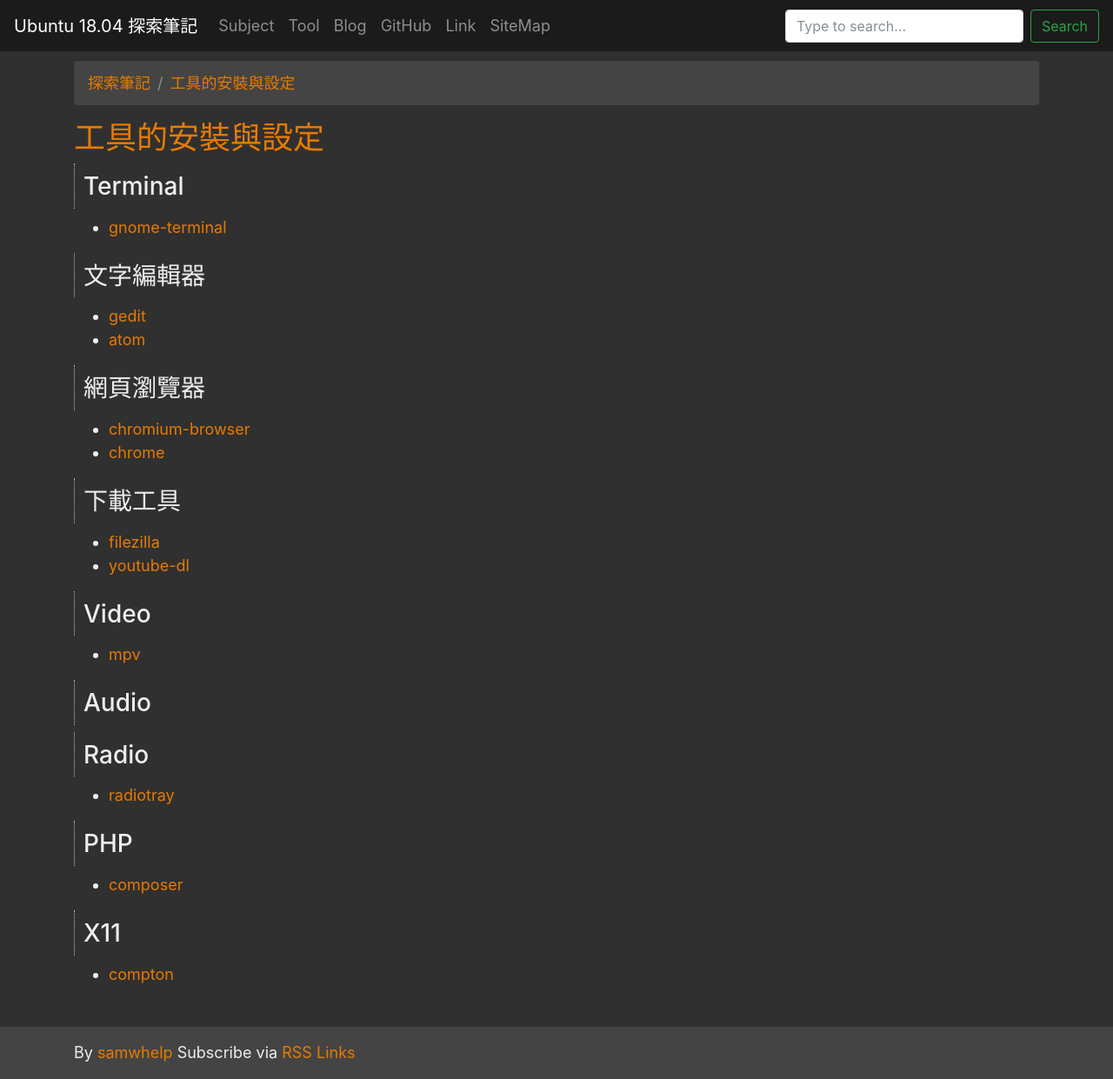
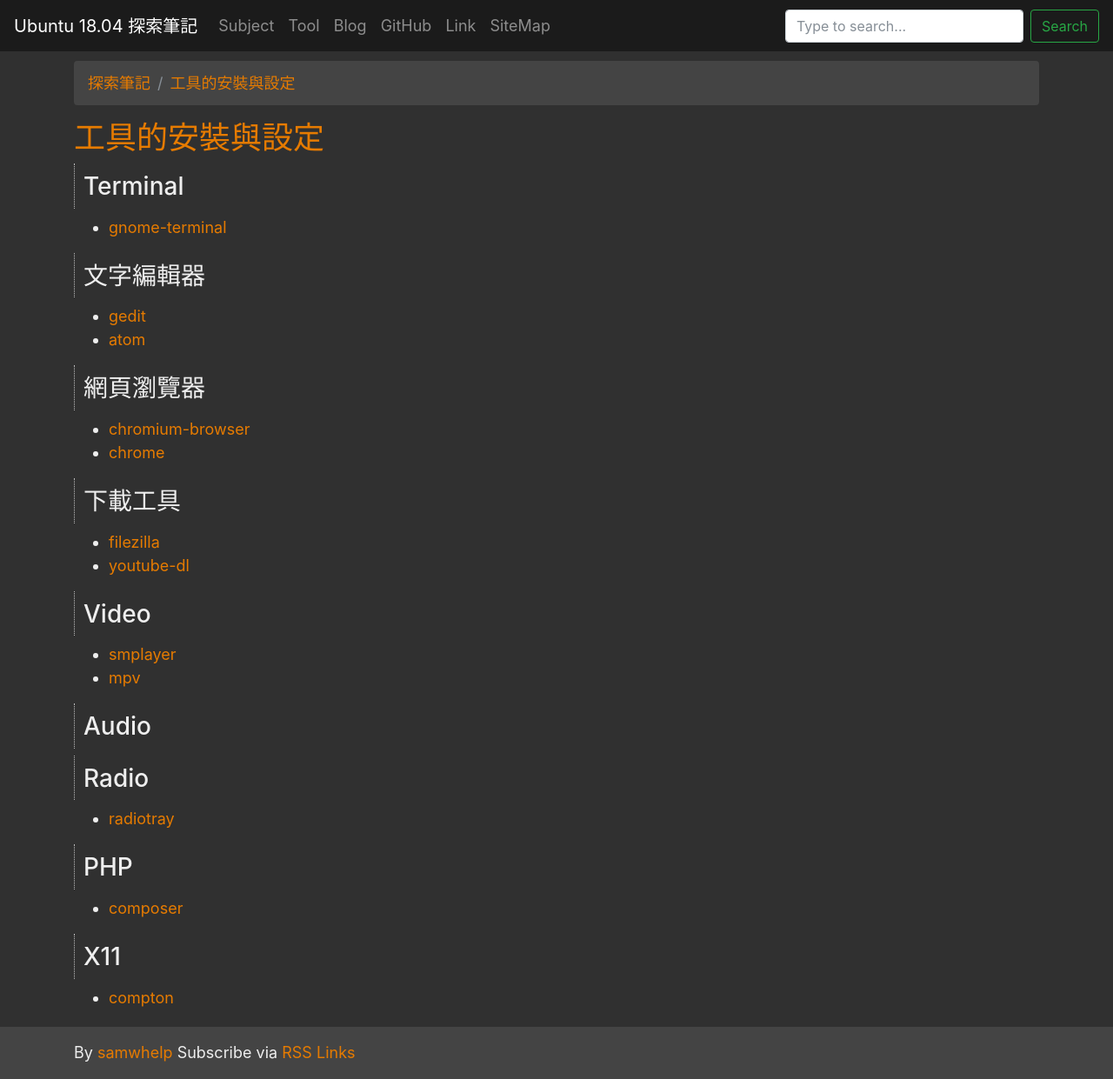
Before and after one commit to samwhelp/note-ubuntu-18.04, a Jekyll site: the page built from read/howto/install-tool/index.md, in a window 1280 px wide and 1241 px high. Shown: the whole window at 87% size. Built offline with Jekyll 4.4.1, drawn with Linux system fonts in a browser that asks for light colours; nearby versions of some CDN libraries.

Commit message:
smplayer

```diff
--- a/read/howto/install-tool/index.md
+++ b/read/howto/install-tool/index.md
@@ -33,6 +33,7 @@ source_url: '/read/howto/install-tool/index.md'
 
 ## Video
 
+* [smplayer](smplayer)
 * [mpv](mpv)
 
 
```
